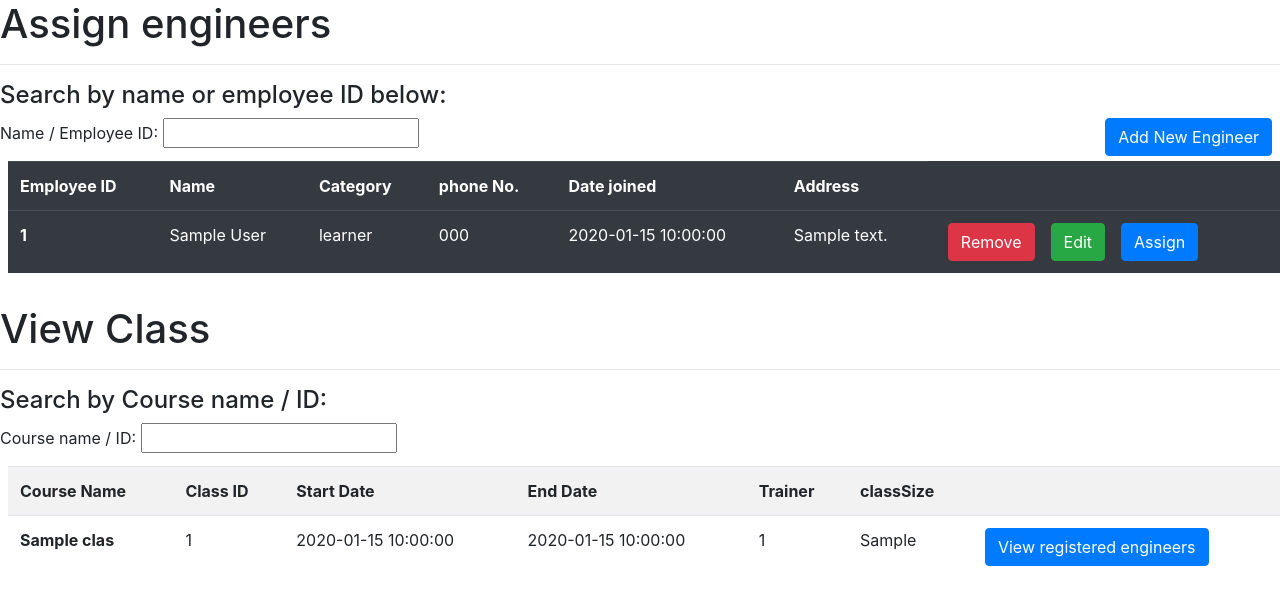
After one commit to fmkhong2019/SPM, a PHP site: the page made by guugle-main/guugle/HR function/assignEngineer.php in a window 1280 px wide. The commit adds this page. Shown: the top 605 px of the page. Run offline with PHP 8.4, Linux system fonts and the light colour scheme; tables that the repository leaves empty or names only in its code hold one stand-in row (values such as "Sample post").

Commit message:
Add HR assignEngineers
core functionality is hard-coded.
Other requirements will be added.

```diff
--- /dev/null
+++ b/guugle-main/guugle/HR function/assignEngineer.php
@@ -0,0 +1,175 @@
+<?php
+    include 'connection.php'
+?>
+<!DOCTYPE html>
+<html lang="en">
+<head>
+    <meta charset="UTF-8">
+    <meta name="viewport" content="width=device-width, initial-scale=1.0">
+
+    <link rel="stylesheet" href="https://stackpath.bootstrapcdn.com/bootstrap/4.5.2/css/bootstrap.min.css" integrity="sha384-JcKb8q3iqJ61gNV9KGb8thSsNjpSL0n8PARn9HuZOnIxN0hoP+VmmDGMN5t9UJ0Z" crossorigin="anonymous">
+    <script src="https://ajax.googleapis.com/ajax/libs/jquery/3.5.1/jquery.min.js"></script>
+  <script src="https://maxcdn.bootstrapcdn.com/bootstrap/3.4.1/js/bootstrap.min.js"></script>
+    <title>Welcome to LMS Admin</title>
+</head>
+<body>
+  <!-- Section - Assign Engineers -->
+  <h1>Assign engineers</h1>
+  <hr>
+  <h4>Search by name or employee ID below: </h4>
+  <label for="name">Name / Employee ID: </label>
+  <input type="text" id="name">
+  <a href="./createEngineer.php" class="float-right"><button type='button' class='btn btn-primary mx-2'>Add New Engineer</button></a>
+    <table id="engineer-table" class="table table-dark m-2">
+      <tr><th>Employee ID</th><th>Name</th><th>Category</th><th>phone No.</th><th>Date joined</th><th>Address</th></tr>
+      <?php
+        $sql = "SELECT employeeId, name, phoneNumber, dateJoined, address FROM employee";
+        $result = $conn->query($sql);
+
+        if($result->num_rows>0){
+            while($row=$result->fetch_assoc()){
+                echo "<tr><th>".$row["employeeId"]."</td><td>".$row["name"]."</td><td>learner</td><td>".$row["phoneNumber"]."</td><td>".$row["dateJoined"]."</td><td>".$row["address"]."</td>"."<td><button type='button' class='btn btn-danger mx-2' onclick='remove()'>Remove</button><button type='button' class='btn btn-success mx-2' onclick='edit(this)'>Edit</button><button type='button' class='btn btn-primary mx-2' onclick='assign(this)'>Assign</button></td></tr>";
+            }
+        }else{
+            echo "0 result";
+        }
+        ?>
+    </table>
+    <!-- End of Assign Engineers -->
+
+    <!-- Section - Hidden From - Assign -->
+    <div id="hidden-form-assign">
+      <form class="m-2">
+      <div class="form-group">
+          <label for="eId">Employee ID</label>
+          <input type="text" id="assign-form-eid" class="form-control" placeholder="Employee ID">
+        </div>
+        <div class="form-group">
+          <label for="courseName">Name</label>
+          <input type="text" id="assign-form-name" class="form-control" placeholder="Employee Name">
+        </div>
+        <div class="form-group">
+          <label for="courseID">Course Name</label>
+          <select name="course" id="course" class="form-control">
+            <option selected value="Fundamentals of Xerox">Fundamentals of Xerox</option>
+            <option value="Programming for Xerox WorkCenter">Programming for Xerox WorkCenter</option>
+            <option value="course3">...</option>
+            <option value="course4">...</option>
+          </select>
+        </div>
+        <div class="form-group">
+          <label for="courseName">Class ID</label>
+          <input type="text" id="classId" class="form-control" placeholder="101, 102, 103">
+        </div>
+        <div class="form-group">
+          <label for="email">What do you assign as</label>
+          <select name="category" id="category" class="form-control">
+            <option value="trainer">Trainer/Senior</option>
+            <option value="learner">Learner/Junior</option>
+          </select>
+        </div>
+        <button type="button" class="btn btn-primary" id="btn-insert" onclick="insert()">Assign enginner to class</button>
+      </form>
+    </div>
+    <!--End of Assign Form-->
+
+
+    <br>
+
+    <h1>View Class</h1>
+    <hr>
+    <h4>Search by Course name / ID: </h4>
+  <label for="name">Course name / ID: </label>
+  <input type="text" id="name">
+
+    <table id="engineer-table" class="table table-striped m-2">
+      <tr><th>Course Name</th><th>Class ID</th><th>Start Date</th><th>End Date</th><th>Trainer</th><th>classSize</th><th></th></tr>
+      <?php
+        $sql = "SELECT classId, courseName,startDate, endDate, trainerId, classSize FROM class";
+        $result = $conn->query($sql);
+
+        if($result->num_rows>0){
+            while($row=$result->fetch_assoc()){
+                echo "<tr><th>".$row["courseName"]."</td><td>".$row["classId"]."</td><td>".$row["startDate"]."</td><td>".$row["endDate"]."</td><td>".$row["trainerId"]."</td>"."</td><td>".$row["classSize"]."</td><td><button type='button' id='".$row["classId"]."'"."class='btn btn-primary' data-toggle='popover' data-placement='top' title='Registered Engineers' data-content='name1, name2, name3, name4, name5, name6, name7,name8...'>View registered engineers</button></td></tr>";
+            }
+        }else{
+            echo "0 result";
+        }
+        ?>
+    </table>
+
+    <script>
+
+    //document.getElementById("btn-insert").addEventListener("click", insert());
+    document.getElementById("hidden-form-assign").style.display = "none";
+    var Id_container="";
+    var name_container="";
+    var learnerList =[];
+    var trainerList =[];
+    var popMsg="";
+
+    function assign(e){
+        if(confirm("Are you sure assiging this engieer?")){
+          Id_container=e.parentNode.parentNode.children.item(0).innerText;
+          name_container=e.parentNode.parentNode.children.item(1).innerText;
+          const id = document.getElementById("assign-form-eid");
+          const name = document.getElementById("assign-form-name");
+          id.value = Id_container;
+          name.value = name_container;
+          document.getElementById("hidden-form-assign").style.display = "block";
+        }else{
+          document.getElementById("hidden-form-assign").style.display = "none";
+        }
+    }
+
+    function remove(){
+      if(confirm("Are you sure removing this engieer? This will remove the engineer from the LMS permanently")){
+        window.location.replace("removeEngineer.php");
+        }else{
+
+        }
+    }
+
+    function edit(e){
+      if(confirm("Are you sure editing this engieer?")){
+
+        }else{
+
+        }
+    }
+
+    function insert(){
+      const name = document.getElementById("assign-form-name").value;
+      const classId = document.getElementById("classId").value;
+      const cat = document.getElementById("category").value;
+      const course = document.getElementById("course").value;
+      const pop_button = document.getElementById(classId);
+      if(cat=="trainer"){
+        trainerList.push(name);
+      }else{
+        learnerList.push(name);
+      }
+      //const pop_button = document.getElementById();
+      popMsg="";
+      if(confirm("Are you sure assigning "+ name+" to "+course+" "+classId+"?")){
+          popMsg += "Trainer: "+trainerList.join(" , ");
+          popMsg += "<br>Learner: "+learnerList.join(" , ");
+          pop_button.setAttribute("data-content", popMsg);
+        }
+
+    }
+
+    $(document).ready(function(){
+      $('[data-toggle="popover"]').popover({html: true});
+    });
+    </script>
+
+
+
+
+
+<script src="https://code.jquery.com/jquery-3.5.1.slim.min.js" integrity="sha384-DfXdz2htPH0lsSSs5nCTpuj/zy4C+OGpamoFVy38MVBnE+IbbVYUew+OrCXaRkfj" crossorigin="anonymous"></script>
+<script src="https://cdn.jsdelivr.net/npm/popper.js@1.16.1/dist/umd/popper.min.js" integrity="sha384-9/reFTGAW83EW2RDu2S0VKaIzap3H66lZH81PoYlFhbGU+6BZp6G7niu735Sk7lN" crossorigin="anonymous"></script>
+<script src="https://stackpath.bootstrapcdn.com/bootstrap/4.5.2/js/bootstrap.min.js" integrity="sha384-B4gt1jrGC7Jh4AgTPSdUtOBvfO8shuf57BaghqFfPlYxofvL8/KUEfYiJOMMV+rV" crossorigin="anonymous"></script>
+</body>
+</html>
--- /dev/null
+++ b/guugle-main/guugle/HR function/connection.php
@@ -0,0 +1,31 @@
+<?php
+$servername = "localhost";
+$username = "root";
+$password = "";
+$dbname = "lms";
+
+
+$conn = new mysqli($servername, $username, $password, $dbname);
+// Check connection
+if ($conn->connect_error) {
+    die("Connection failed: " . $conn->connect_error);
+}else{
+    //echo("connected successfuly");
+}
+
+//test connection
+/*
+$sql = "SELECT employeeId, name, phoneNumber, dateJoined, address FROM employee";
+$result = $conn->query($sql);
+
+if($result->num_rows>0){
+    while($row=$result->fetch_assoc()){
+        echo "<br>Id: ".$row["employeeId"]."-Name: ".$row["name"]."-phone: ".$row["phoneNumber"]."-dateJoined: ".$row["dateJoined"]."-address: ".$row["address"];
+    }
+}else{
+    echo "0 result";
+}
+
+$conn->close();
+*/
+?>
```
Also changed, not shown: guugle-main/guugle/HR function/assign.html (deleted, +0 -94 lines), guugle-main/guugle/HR function/createEngineer.php (renamed from guugle-main/guugle/HR function/table.html, +30 -25 lines), guugle-main/guugle/HR function/process.php (added, +19 -0 lines), guugle-main/guugle/HR function/remove.php (added, +20 -0 lines), guugle-main/guugle/HR function/removeEngineer.php (added, +40 -0 lines).
